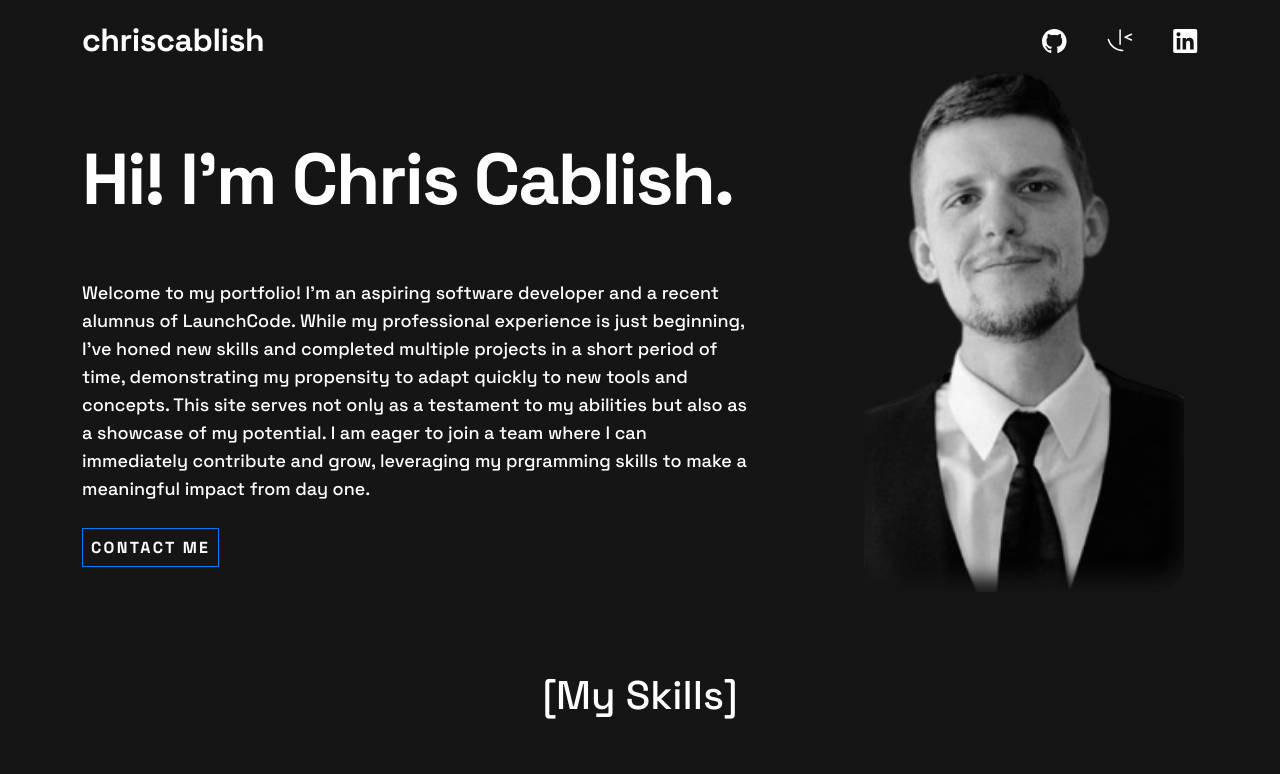
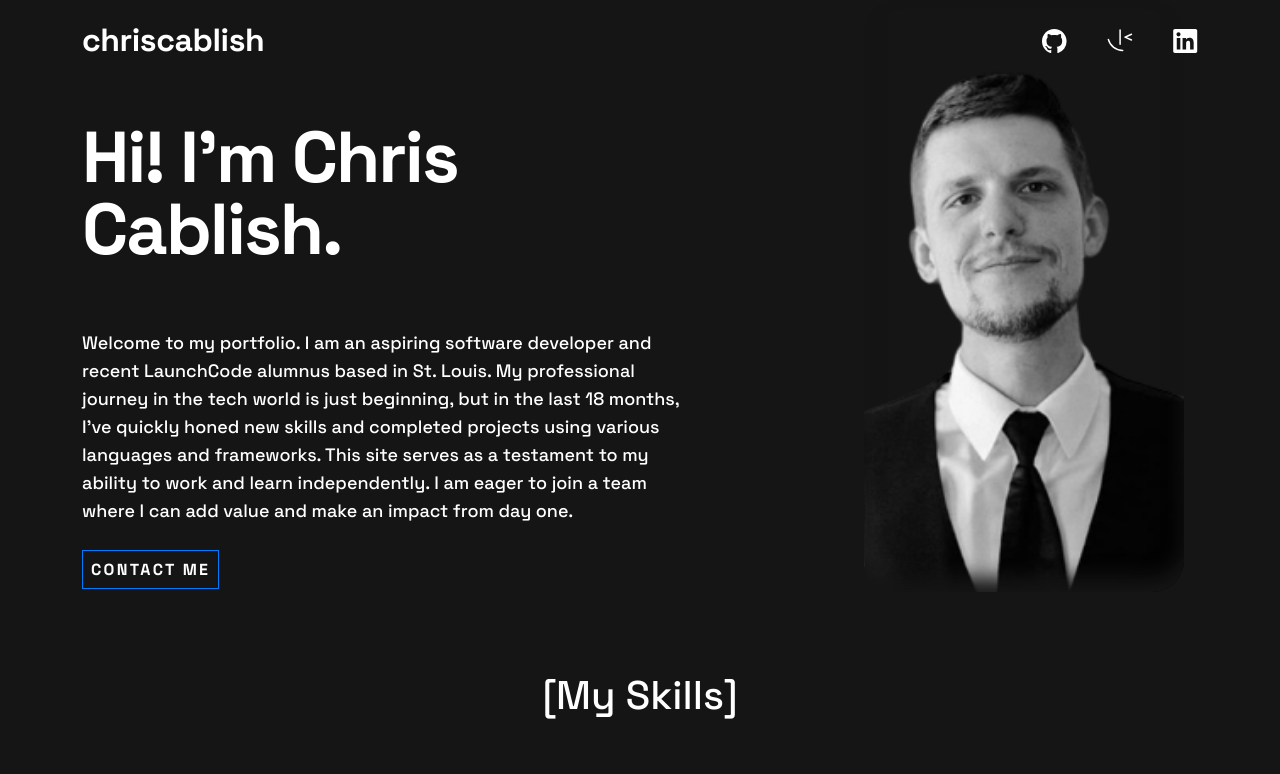
Before and after one commit to ChrisCablish/single-page-developer-portfolio, a React (Create React App) app: page / in a window 1280 px wide. Shown: the top 774 px of the page. Built offline with nearby package versions, Linux system fonts and the light colour scheme.

Commit message:
intro changes

```diff
--- a/src/components/Hero.js
+++ b/src/components/Hero.js
@@ -12,15 +12,13 @@ function Hero() {
             Hi! I'm <span>Chris Cablish</span>.
           </h1>
           <p>
-            Welcome to my portfolio! I'm an aspiring software developer and a
-            recent alumnus of LaunchCode. While my professional experience is
-            just beginning, I've honed new skills and completed multiple
-            projects in a short period of time, demonstrating my propensity to
-            adapt quickly to new tools and concepts. This site serves not only
-            as a testament to my abilities but also as a showcase of my
-            potential. I am eager to join a team where I can immediately
-            contribute and grow, leveraging my prgramming skills to make a
-            meaningful impact from day one.
+            Welcome to my portfolio. I am an aspiring software developer and
+            recent LaunchCode alumnus based in St. Louis. My professional
+            journey in the tech world is just beginning, but in the last 18
+            months, I've quickly honed new skills and completed projects using
+            various languages and frameworks. This site serves as a testament to
+            my ability to work and learn independently. I am eager to join a
+            team where I can add value and make an impact from day one.
           </p>
           <a href="#contact-form">Contact Me</a>
         </div>
--- a/src/components/SkillsAccordion.js
+++ b/src/components/SkillsAccordion.js
@@ -48,7 +48,7 @@ const SkillsAccordion = () => {
 
     <Container className={styles.accordion}>
       <h1 className={styles.header}>[My Skills]</h1>
-      <Accordion defaultActiveKey="0" data-bs-theme="dark">
+      <Accordion data-bs-theme="dark">
         {skillCategories.map((category, index) => (
           <Accordion.Item
             eventKey={`${index}`}
```
